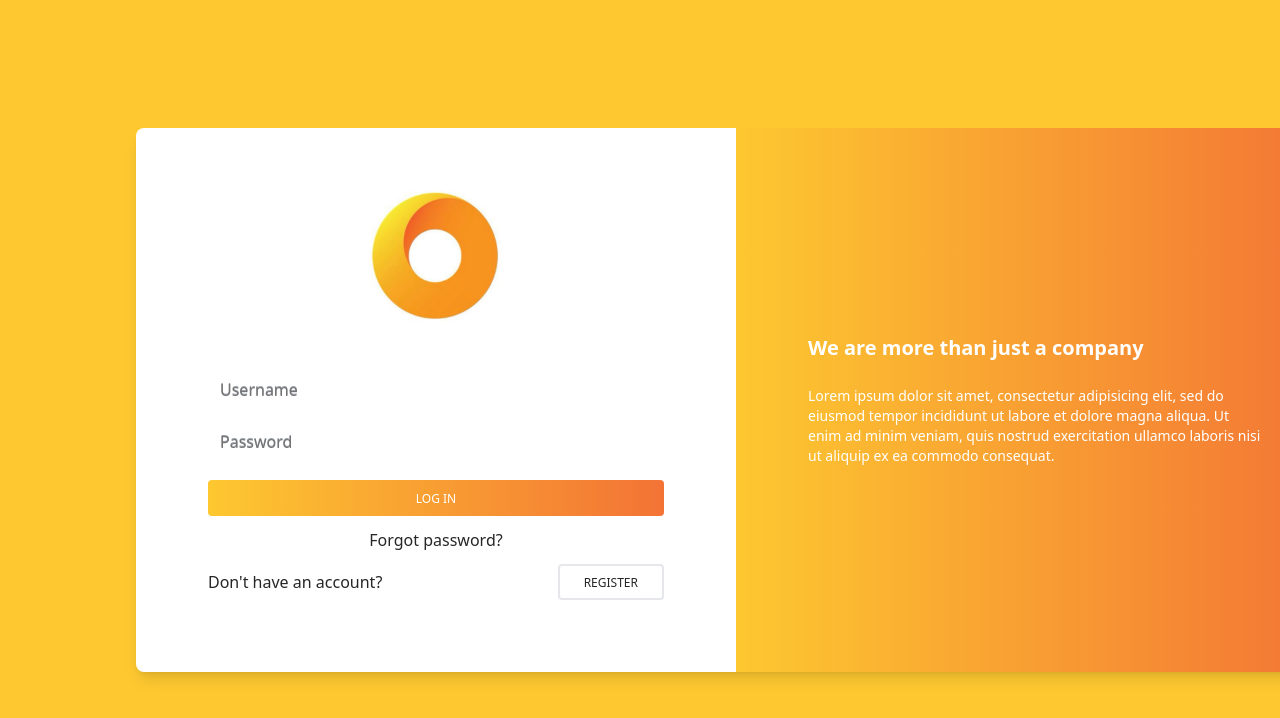
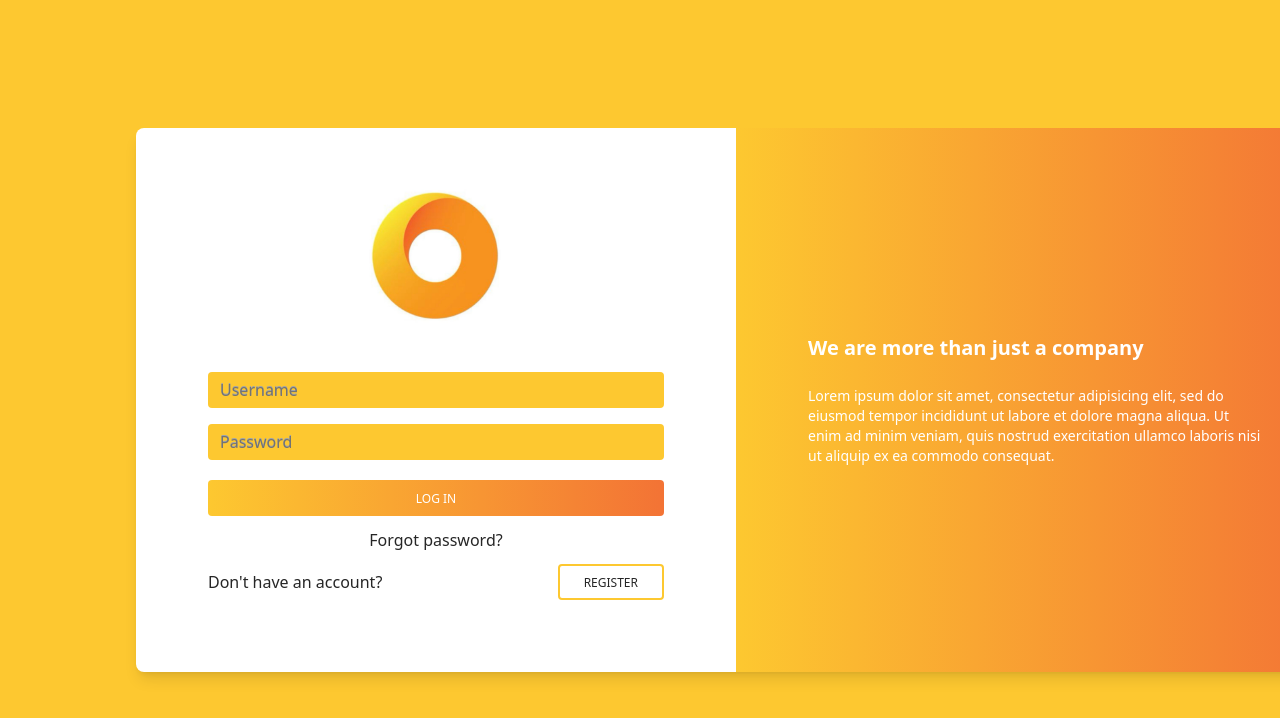
Before and after one commit to SARA3SAEED/store-redux, a React (Vite) app: page /login in a window 1280 px wide. Shown: the top 718 px of the page. Built offline with nearby package versions, Linux system fonts and the light colour scheme.

Commit message:
change color

```diff
--- a/src/pages/Login.jsx
+++ b/src/pages/Login.jsx
@@ -72,7 +72,7 @@ export default function Login() {
                           <input
                             type="text"
                             className="peer block min-h-[auto] w-full rounded border-0
-                            bg-transparent px-3 py-[0.32rem] leading-[1.6] outline-none
+                            bg-primary px-3 py-[0.32rem] leading-[1.6] outline-none
                             transition-all duration-200 ease-linear focus:placeholder:opacity-100
                             peer-focus:text-primary data-[twe-input-state-active]:placeholder:opacity-100
                             motion-reduce:transition-none "
@@ -98,7 +98,7 @@ export default function Login() {
                           <input
                             type="password"
                             className="peer block min-h-[auto] w-full rounded border-0
-                            bg-transparent px-3 py-[0.32rem] leading-[1.6] outline-none
+                            bg-primary px-3 py-[0.32rem] leading-[1.6] outline-none
                             transition-all duration-200 ease-linear focus:placeholder:opacity-100
                             peer-focus:text-primary data-[twe-input-state-active]:placeholder:opacity-100
                             motion-reduce:transition-none "
@@ -146,7 +146,7 @@ export default function Login() {
                           <p className="mb-0 me-2">Don't have an account?</p>
                           <Link to="/singup"
                             type="button"
-                            className="inline-block rounded border-2 border-danger px-6 pb-[6px]
+                            className="inline-block rounded border-2 border-primary px-6 pb-[6px]
                             pt-2 text-xs font-medium uppercase leading-normal text-danger transition
                             duration-150 ease-in-out hover:border-danger-600 hover:bg-danger-50/50
                             hover:text-danger-600 focus:border-danger-600 focus:bg-danger-50/50
--- a/src/pages/Singup.jsx
+++ b/src/pages/Singup.jsx
@@ -88,7 +88,7 @@ export default function Singup() {
                   <div className="relative mb-4" data-twe-input-wrapper-init="">
                     <input
                       type="text"
-                      className="peer block min-h-[auto] w-full rounded border-0 bg-transparent px-3
+                      className="peer block min-h-[auto] w-full rounded border-0 bg-primary px-3
                       py-[0.32rem] leading-[1.6] outline-none transition-all duration-200 ease-linear
                       focus:placeholder:opacity-100 peer-focus:text-primary
                       data-[twe-input-state-active]:placeholder:opacity-100 motion-reduce:transition-none "
@@ -186,7 +186,7 @@ export default function Singup() {
                     <p className="mb-0 me-2">Are You have an account?</p>
                     <Link to="/login"
                       type="button"
-                      className="inline-block rounded border-2 border-danger px-6 pb-[6px] pt-2
+                      className="inline-block rounded border-2 border-primary px-6 pb-[6px] pt-2
                       text-xs font-medium uppercase leading-normal text-danger transition duration-150
                       ease-in-out hover:border-danger-600 hover:bg-danger-50/50 hover:text-danger-600
                       focus:border-danger-600 focus:bg-danger-50/50 focus:text-danger-600
```
